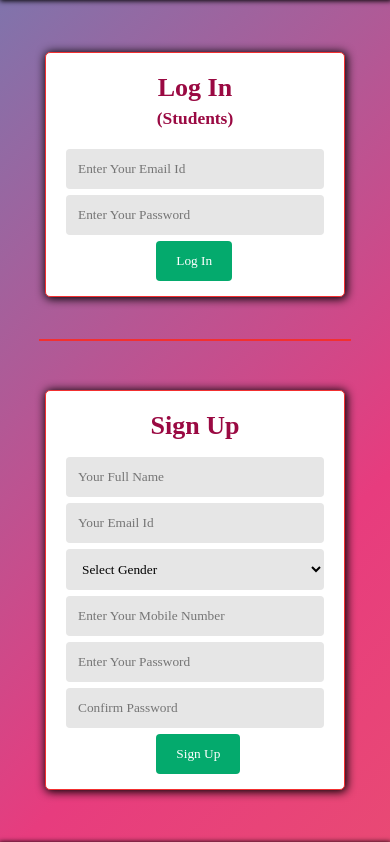
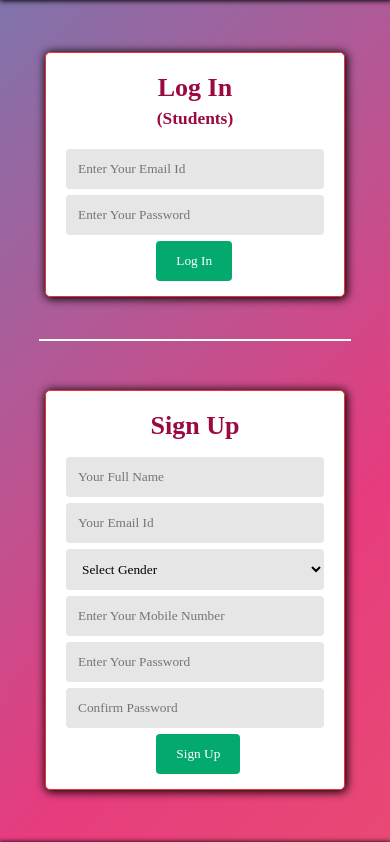
Before and after one commit to chirag1106/online-exam-system, a PHP site: page / in a window 390 px wide; the page is wider, and only the part inside the window is pictured. Shown: the part 324-1166 px from the top of that part. Run offline with PHP 8.4, Linux system fonts and the light colour scheme; some web fonts are replaced; grey boxes are pictures that could not be loaded.

Commit message:
minor fix

```diff
--- a/style.css
+++ b/style.css
@@ -338,7 +338,7 @@ input[type=text]:focus, select, [type=number]:focus {
     /* width: 25%; */
     height:40vh;
     border-radius: 0%;
-    border-left:2px outset #F23030;
+    border-left:2px outset #fff;
     /* border-right:2px dashed #fff; */
 
   }
@@ -363,7 +363,7 @@ input[type=text]:focus, select, [type=number]:focus {
       border-left: none;
       border-right: none;
       width: 80vw;
-      border-top:2px outset #F23030;
+      border-top:2px outset #fff;
     }
     .section{
       min-height: 100vh;
```
